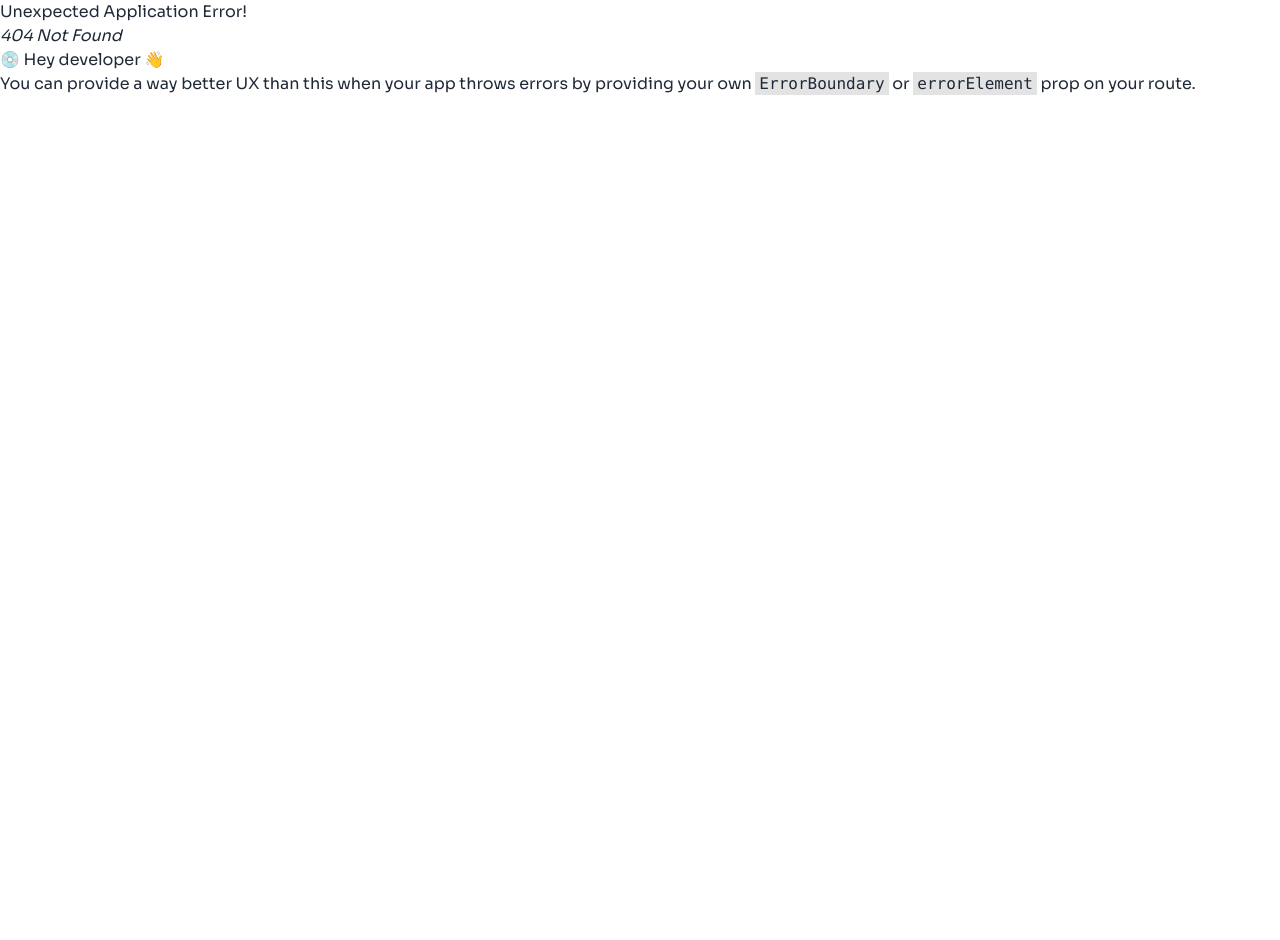
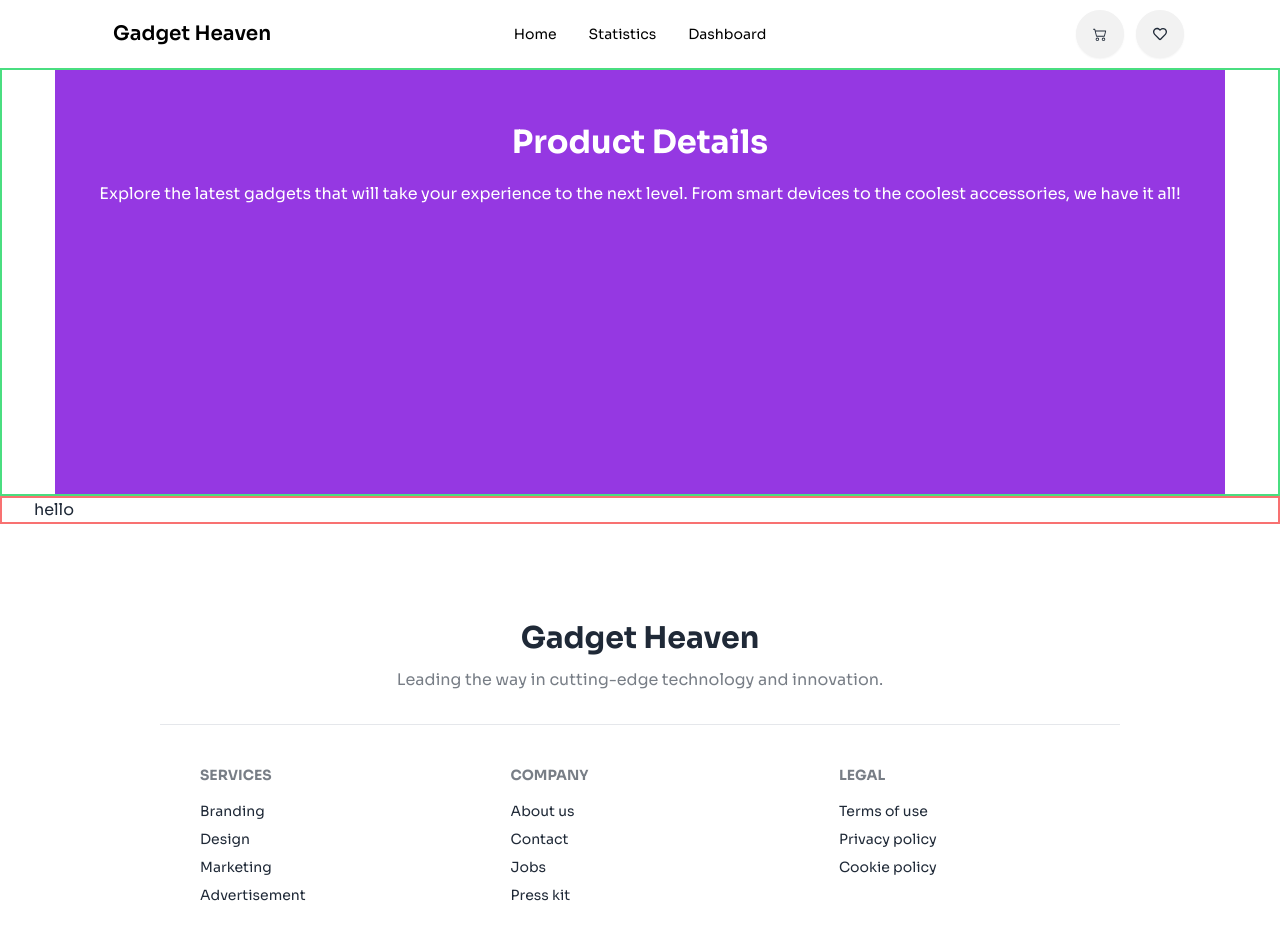
Before and after one commit to Rza-O/gadget-heaven-react-router-assignment, a React (Vite) app: page /details/1 in a window 1280 px wide. Before the commit this address had no page. Shown: the top 940 px of the page. Before the commit the page ends 800 px from the top, so only its background shows below. Built offline with nearby package versions, Linux system fonts and the light colour scheme.

Commit message:
adding details page with unique products

```diff
--- /dev/null
+++ b/src/Components/Banner.jsx
@@ -0,0 +1,22 @@
+import React from 'react';
+import { useLocation } from 'react-router-dom';
+
+const Banner = ({title, subtitle}) => {
+    const location = useLocation();
+    const isDetails = location.pathname.startsWith('/details/')
+    return (
+        <div>
+            <div className='w-11/12 mx-auto text-white'>
+                <div className='text-center  space-y-4 pb-72 pt-12 bg-primary'>
+                    <div className='relative space-y-4'>
+                        <h1 className='font-bold text-[32px]'>{title}</h1>
+                        <p className=''>{subtitle}</p>
+                        {isDetails || <button className='btn rounded-3xl py-4 px-7 text-primary'>Shop Now</button>}
+                    </div>
+                </div>
+            </div>
+        </div>
+    );
+};
+
+export default Banner;
--- /dev/null
+++ b/src/Components/ProductDetails.jsx
@@ -0,0 +1,35 @@
+import React, { useEffect, useState } from 'react';
+import Banner from './Banner';
+import { useLoaderData, useParams } from 'react-router-dom';
+
+const ProductDetails = () => {
+    const productsData = useLoaderData();
+    const { product_title, product_image, price, description, Specification, availability, rating } = productsData;
+    console.log(productsData);
+    const { id } = useParams();
+    const [products, setProducts] = useState({});
+    useEffect(() => {
+        const singleProduct = productsData.find(p => p.product_id == id)
+        setProducts(singleProduct);
+    }, [productsData, id]);
+    return (
+        <div>
+            <div className='border-2 border-green-400'>
+                <Banner title='Product Details' subtitle='Explore the latest gadgets that will take your experience to the next level. From smart devices to the coolest accessories, we have it all!'></Banner>
+            </div>
+            <div className='border-2 border-red-400 flex space-x-8'>
+                <div>
+                    {
+                        <img src={product_image} alt="" />
+                    }
+                </div>
+                <div>
+                    <h1>{product_title}</h1>
+                hello
+                </div>
+            </div>
+        </div>
+    );
+};
+
+export default ProductDetails;
--- a/src/Components/SingleCard.jsx
+++ b/src/Components/SingleCard.jsx
@@ -1,13 +1,15 @@
 import React from 'react';
+import { useNavigate, useParams } from 'react-router-dom';
 
 const SingleCard = ({product}) => {
-    const { product_image, product_title, price } = product;
+    const navigate = useNavigate();
+    const { product_image, product_title, price, product_id} = product;
     return (
         <div className='border p-5 rounded-2xl hover:scale-110 transition bg-white/5'>
             <img className='object-fit w-72 h-44 rounded-2xl mb-6' src={product_image} alt="" />
             <h3 className='mb-3 font-semibold text-xl'>{product_title}</h3>
             <p className='mb-4 text-black/60'>{price}</p>
-            <button className='btn bg-white hover:bg-white text-primary border-primary rounded-3xl'>View Details</button>
+            <button onClick={() => navigate(`/details/${product_id}`)} className='btn bg-white hover:bg-white text-primary border-primary rounded-3xl'>View Details</button>
         </div>
     );
 };
--- a/src/Routes/Routes.jsx
+++ b/src/Routes/Routes.jsx
@@ -1,9 +1,9 @@
 import { createBrowserRouter } from "react-router-dom";
 import MainLayout from "../Layouts/MainLayout";
 import Home from "../Pages/Home";
-import ProductsDetails from "../Pages/ProductsDetails";
 import Dashboard from "../Pages/Dashboard";
 import ProductCards from "../Components/ProductCards";
+import ProductDetails from "../Components/ProductDetails";
 
 const routes = createBrowserRouter([
     {
@@ -28,12 +28,13 @@ const routes = createBrowserRouter([
                 ]
             },
             {
-                path: '/details',
-                element: <ProductsDetails></ProductsDetails>
+                path: '/dashboard',
+                element: <Dashboard></Dashboard>
             },
             {
-                path: '/dashboard',
-                element: <Dashboard></Dashboard>
+                path: '/details/:id',
+                element: <ProductDetails></ProductDetails>,
+                loader: () => fetch('../fakeProducts.json')
             }
         ]
     }
```
